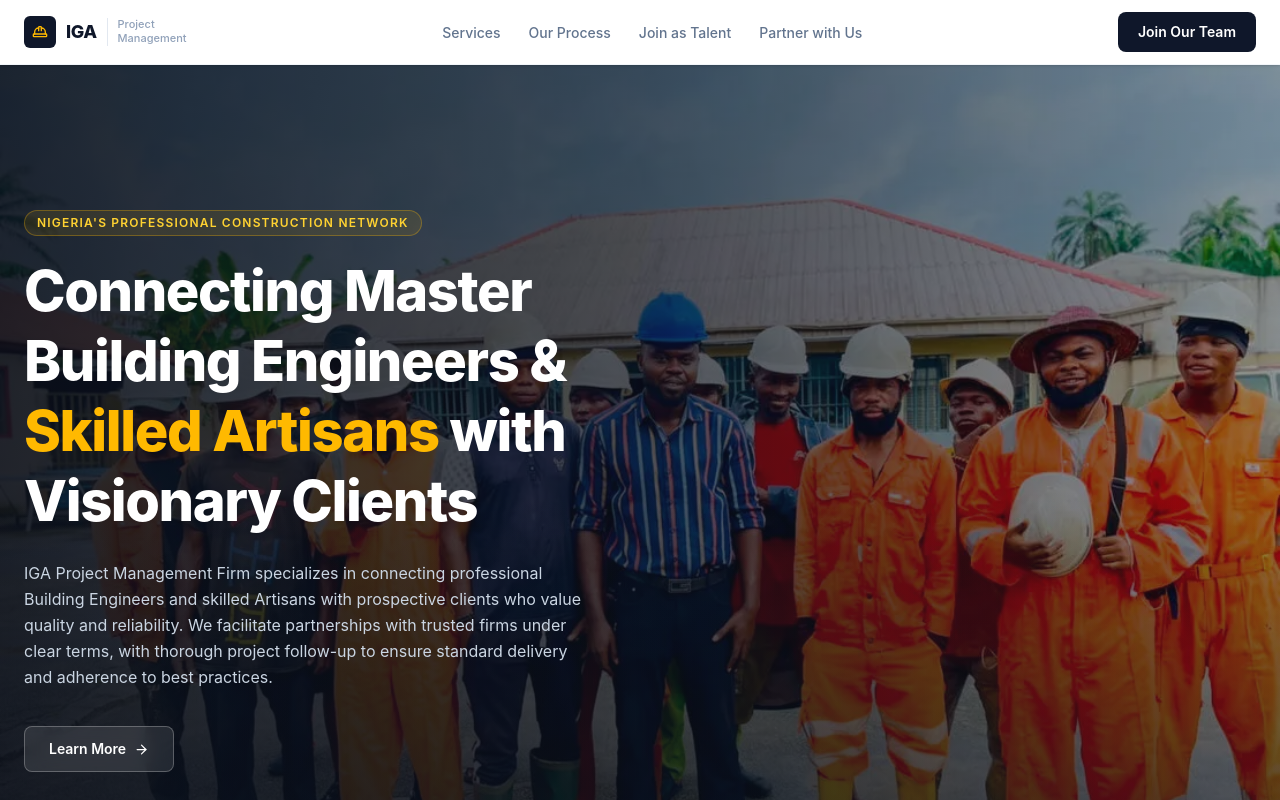
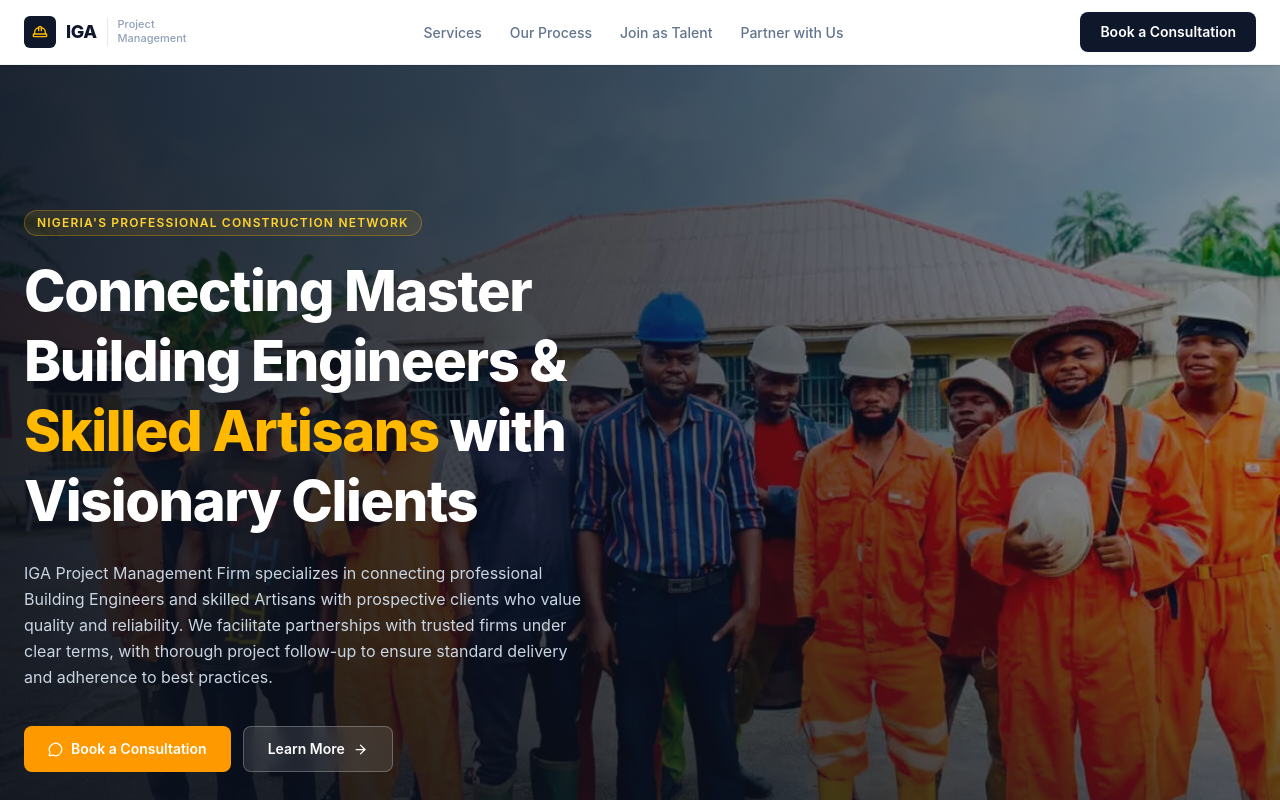
Before and after one commit to Mitchelxebec/iga-project-management, a React (Vite) app: page / in a window 1280 px wide. Shown: the top 800 px of the page. Built offline with nearby package versions, Linux system fonts and the light colour scheme.

Commit message:
feat: restore book consultation via WhatsApp, add contact info to footer

```diff
--- a/src/components/Footer.tsx
+++ b/src/components/Footer.tsx
@@ -1,5 +1,5 @@
-import { HardHat } from 'lucide-react'
-import { LINKS } from '../data'
+import { HardHat, Mail, MessageCircle } from 'lucide-react'
+import { LINKS, WHATSAPP_CONTACT, EMAIL } from '../data'
 
 const serviceLinks = [
   'Land Acquisition',
@@ -20,8 +20,9 @@ export default function Footer() {
     <footer className="bg-[#0a0f1a] border-t border-slate-800/60 pt-14 pb-8">
       <div className="max-w-7xl mx-auto px-6">
         <div className="grid sm:grid-cols-2 lg:grid-cols-4 gap-10 pb-10 border-b border-slate-800/60">
+
           {/* Brand */}
-          <div className="lg:col-span-2">
+          <div className="sm:col-span-2 lg:col-span-1">
             <div className="flex items-center gap-2.5 mb-4">
               <span className="w-8 h-8 rounded-md bg-[#1e293b] flex items-center justify-center">
                 <HardHat size={16} className="text-amber-400" strokeWidth={2} />
@@ -31,7 +32,7 @@ export default function Footer() {
                 Project Management Firm
               </span>
             </div>
-            <p className="text-sm text-slate-500 leading-relaxed max-w-xs">
+            <p className="text-sm text-slate-500 leading-relaxed">
               Connecting professional Building Engineers and skilled Artisans
               with clients who value quality, reliability, and proper process.
             </p>
@@ -72,6 +73,42 @@ export default function Footer() {
               ))}
             </ul>
           </div>
+
+          {/* Contact */}
+          <div>
+            <p className="text-xs font-semibold tracking-widest uppercase text-slate-600 mb-5">
+              Contact
+            </p>
+            <ul className="space-y-4">
+              <li>
+                <a
+                  href={WHATSAPP_CONTACT}
+                  target="_blank"
+                  rel="noopener noreferrer"
+                  className="flex items-start gap-3 text-sm text-slate-500 hover:text-slate-300 transition-colors group"
+                >
+                  <MessageCircle size={15} className="text-amber-500 shrink-0 mt-0.5" />
+                  <span>
+                    <span className="block text-xs text-slate-600 mb-0.5">WhatsApp</span>
+                    0806 232 6028
+                  </span>
+                </a>
+              </li>
+              <li>
+                <a
+                  href={`mailto:${EMAIL}`}
+                  className="flex items-start gap-3 text-sm text-slate-500 hover:text-slate-300 transition-colors"
+                >
+                  <Mail size={15} className="text-amber-500 shrink-0 mt-0.5" />
+                  <span>
+                    <span className="block text-xs text-slate-600 mb-0.5">Email</span>
+                    {EMAIL}
+                  </span>
+                </a>
+              </li>
+            </ul>
+          </div>
+
         </div>
 
         <div className="pt-7 flex flex-col sm:flex-row items-center justify-between gap-3 text-xs text-slate-600">
--- a/src/components/Hero.tsx
+++ b/src/components/Hero.tsx
@@ -1,5 +1,5 @@
-import { ArrowRight } from 'lucide-react'
-import { WHATSAPP_URL } from '../data'
+import { ArrowRight, MessageCircle } from 'lucide-react'
+import { WHATSAPP_URL, WHATSAPP_CONTACT } from '../data'
 
 export default function Hero() {
   return (
@@ -38,7 +38,15 @@ export default function Hero() {
             ensure standard delivery and adherence to best practices.
           </p>
 
-          <div className="mt-9">
+          <div className="mt-9 flex flex-wrap gap-3">
+            <a
+              href={WHATSAPP_CONTACT}
+              target="_blank"
+              rel="noopener noreferrer"
+              className="inline-flex items-center gap-2 bg-amber-500 hover:bg-amber-600 text-white font-semibold px-6 py-3 rounded-lg transition-colors text-sm"
+            >
+              <MessageCircle size={15} /> Book a Consultation
+            </a>
             <a
               href={WHATSAPP_URL}
               target="_blank"
--- a/src/components/Navbar.tsx
+++ b/src/components/Navbar.tsx
@@ -1,5 +1,5 @@
 import { HardHat } from 'lucide-react'
-import { navLinks, LINKS } from '../data'
+import { navLinks, WHATSAPP_CONTACT } from '../data'
 
 export default function Navbar() {
   return (
@@ -32,12 +32,12 @@ export default function Navbar() {
 
         {/* CTA */}
         <a
-          href={LINKS.joinTeam}
+          href={WHATSAPP_CONTACT}
           target="_blank"
           rel="noopener noreferrer"
           className="hidden sm:inline-flex items-center gap-2 bg-[#0f172a] hover:bg-slate-800 text-white text-sm font-semibold px-5 py-2.5 rounded-lg transition-colors"
         >
-          Join Our Team
+          Book a Consultation
         </a>
       </nav>
     </header>
--- a/src/data/index.ts
+++ b/src/data/index.ts
@@ -10,6 +10,8 @@ import type { LucideIcon } from 'lucide-react'
 // ─── External links ───────────────────────────────────────────────────────────
 
 export const WHATSAPP_URL = 'https://whatsapp.com/channel/0029VbDVsHTI7BeHHv3Pp60T'
+export const WHATSAPP_CONTACT = 'https://wa.me/2348062326028'
+export const EMAIL = 'iga.projectmanagementfirm@gmail.com'
 
 export const LINKS = {
   joinTeam:    'https://docs.google.com/forms/d/e/1FAIpQLScrNzuiUxK4x6gj_0sGgaRqHbEeE7nWEWuzNoV8qmRFA7adYw/viewform?usp=header',
```
